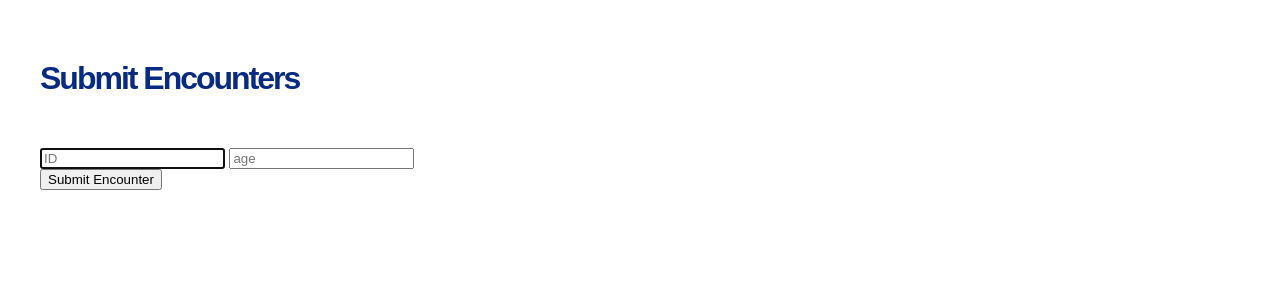
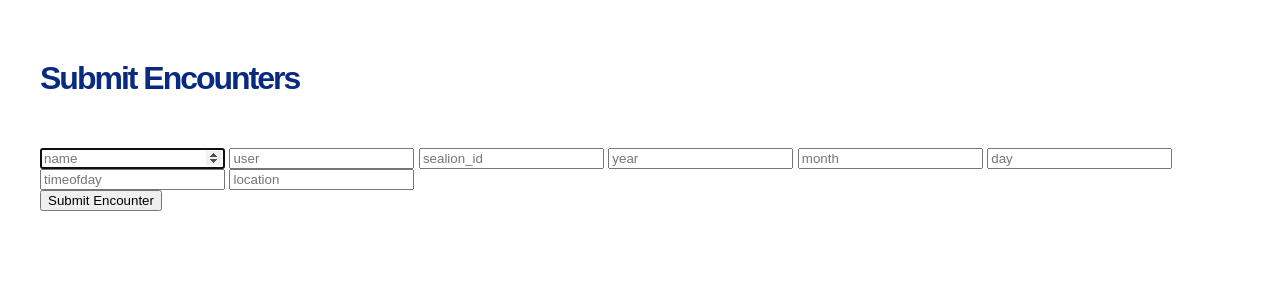
Before and after one commit to meislifka/Sea-Lion-Capstone-Project, a Flask app: page /encountersubmit in a window 1280 px wide. Shown: the part 35-335 px from the top of the page. Run offline with Flask 2, Linux system fonts and the light colour scheme.

Commit message:
Encounter Submission

```diff
--- a/app/app.py
+++ b/app/app.py
@@ -1,3 +1,4 @@
+from calendar import month
 import os
 from re import template
 # from tkinter.tix import INTEGER, TEXT
@@ -77,14 +78,21 @@ def encountersubmit():
     if request.method == 'POST':
         # Gather info from user
         name = request.form.get('name')
-        age = request.form.get('age')
+        user = request.form.get('user')
+        sealion_id = request.form.get('sealion_id')
+        year = request.form.get('year')
+        month = request.form.get('month')
+        day = request.form.get('day')
+        timeofday = request.form.get('timeofday')
+        location = request.form.get('location')
         # add data into database
-        db.execute("INSERT INTO sealions(name, age) VALUES(?,?)",(request.form.get('name'), request.form.get('age')))
+        db_path = os.path.join(BASE_DIR, "sealions.db")
+        con = sqlite3.connect(db_path)
+        db = con.cursor()
+        db.execute("INSERT INTO encounter (id, user, sealion_id, year, month, day, timeofday, location) VALUES(?,?,?,?,?,?,?,?)",(request.form.get('name'), request.form.get('user'), request.form.get('sealion_id'), request.form.get('year'), request.form.get('month'), request.form.get('day'), request.form.get('timeofday'), request.form.get('location')))
         # commits insert into database
         con.commit()
-        info = db.execute("SELECT name FROM sealions")
-        info = info.fetchall()
-        return render_template('encounterpost.html', name=name, age=age, info=info)
+        return render_template('encounterpost.html', name=name, user=user, sealion_id=sealion_id, year=year, month=month, day=day, timeofday=timeofday, location=location)
     else:
         return render_template('encounter.html')
 
--- a/app/templates/encounter.html
+++ b/app/templates/encounter.html
@@ -3,11 +3,17 @@
   <div class="home">
         <h1>Submit Encounters</h1>
   </div>
-  <form action="/encounter" method="post">
+  <form action="/encountersubmit" method="post">
     <div class="mb-3">
-        <input autocomplete="off" autofocus class="form-control mx-auto w-auto" id="ID" name="ID" placeholder="ID" type="text">
-        <input autocomplete="off" autofocus class="form-control mx-auto w-auto" id="age" name="age" placeholder="age" type="text">
-    </div>
+        <input autocomplete="off" autofocus class="form-control mx-auto w-auto" id="name" name="name" placeholder="name" type="number">
+        <input autocomplete="off" autofocus class="form-control mx-auto w-auto" id="user" name="user" placeholder="user" type="text">
+        <input autocomplete="off" autofocus class="form-control mx-auto w-auto" id="sealion_id" name="sealion_id" placeholder="sealion_id" type="number">
+        <input autocomplete="off" autofocus class="form-control mx-auto w-auto" id="year" name="year" placeholder="year" type="number">
+        <input autocomplete="off" autofocus class="form-control mx-auto w-auto" id="month" name="month" placeholder="month" type="number">
+        <input autocomplete="off" autofocus class="form-control mx-auto w-auto" id="day" name="day" placeholder="day" type="number">
+        <input autocomplete="off" autofocus class="form-control mx-auto w-auto" id="timeofday" name="timeofday" placeholder="timeofday" type="number">
+        <input autocomplete="off" autofocus class="form-control mx-auto w-auto" id="location" name="location" placeholder="location" type="text">
+      </div>
     <button class="btn btn-primary" type="submit">Submit Encounter</button>
 </form>
 {% endblock %}
--- a/app/templates/encounterpost.html
+++ b/app/templates/encounterpost.html
@@ -2,8 +2,6 @@
 {% block content %}
   <div class="home">
         <h1>Submit Encounters</h1>
-        <p>Encounter with ID: {{ ID }} submitted (not actually)</p>
-        <p> {{ ID }} is {{ age }}</p>
-        <p> {{ info }} are all in database</p>
+        <p>{{name}} {{user}} {{sealion_id}} {{year}} {{month}} {{day}} {{timeofday}} {{location}}</p>
   </div>
 {% endblock %}
```
Also changed, not shown: tables.sql (+8 -1 lines), app/database.db, app/sealions.db, database.db (added), sealions.db (deleted).
